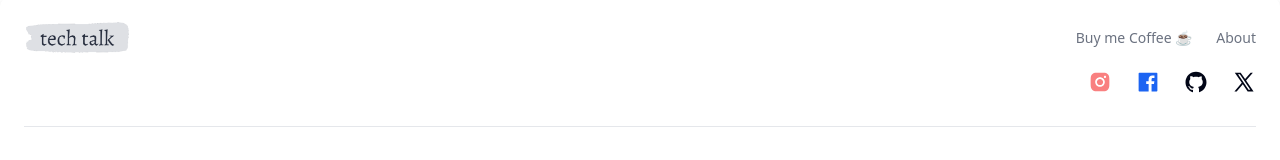
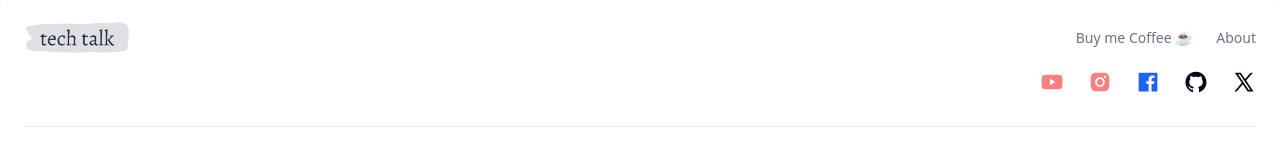
Before and after one commit to Joshtri/tech-talk-blog, a React (Vite) app: page /news in a window 1280 px wide. Shown: the part 286-446 px from the top of the page. Built offline with nearby package versions, Linux system fonts and the light colour scheme; no server answers.

Commit message:
updating footer

```diff
--- a/src/components/Partials/Footer.jsx
+++ b/src/components/Partials/Footer.jsx
@@ -2,7 +2,7 @@ import  { useState } from 'react';
 import { Footer } from "flowbite-react";
 import { Link } from 'react-router-dom';
 // import Modal from 'react-modal';
-import { AiFillInstagram, AiFillFacebook, AiFillGithub, AiOutlineX } from 'react-icons/ai'; // Import icons from react-icons
+import { AiFillInstagram, AiFillFacebook, AiFillGithub, AiOutlineX, AiFillYoutube } from 'react-icons/ai'; // Import icons from react-icons
 
 import techTalkLogo from '../../assets/tech_talk.png';
 import CardDonation from './CardDonation';
@@ -38,6 +38,12 @@ function FooterComp() {
           <Footer.LinkGroup>
               {/* Social media links */}
               <Footer.Link>
+                <a href="https://www.youtube.com/@yosryy_lenggu" target="_blank" rel="noopener noreferrer"
+                className='text-red-400 text-2xl'>
+                  <AiFillYoutube />
+                </a>
+              </Footer.Link>
+              <Footer.Link>
                 <a href="https://www.instagram.com/yosryy_lenggu/" target="_blank" rel="noopener noreferrer"
                 className='text-red-400 text-2xl'>
                   <AiFillInstagram />
```
